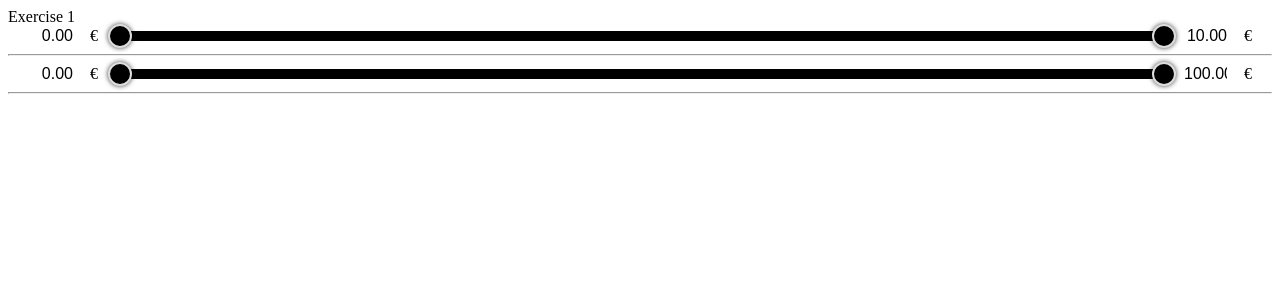
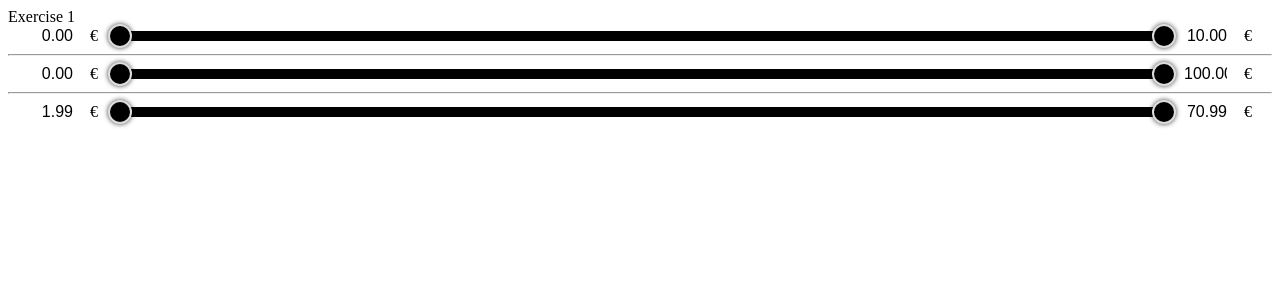
Before and after one commit to JaviviJR/prueba-mango, a React (Vite) app: page /exercise1 in a window 1280 px wide. Shown: the top 300 px of the page. Built offline with nearby package versions, Linux system fonts and the light colour scheme.

Commit message:
18042024

```diff
--- a/src/components/Range.jsx
+++ b/src/components/Range.jsx
@@ -6,40 +6,49 @@ import RangeSlider from './RangeSlider';
 function Range({
     mode,
     range = [],
-	min = 0,
-	max = 0,
+	min: minProp = 0,
+	max: maxProp = 0,
 	onChange,
 	width,
-	// step = 5,
 }) {
+    // const rangedValues = useMemo(() => [...range], [range]);
+    const [min, setMin] = useState(minProp);
+    const [max, setMax] = useState(maxProp);
+    // const [range, setRange] = useState(rangeProp);
+    // const [mode, setMode] = useState(modeProp);
 
     const sliderRef = useRef(null);
     const [sliderWith, setSliderWidth] = useState(null);
     const [sliderLeft, setSliderLeft] = useState(null);
 
     const minBulletRef = useRef(null);
-    const [currentMinValue, setCurrentMinValue] = useState(min);
+    const [currentMinValue, setCurrentMinValue] = useState(0);
 
     const maxBulletRef = useRef(null);
-    const [currentMaxValue, setCurrentMaxValue] = useState(max);
+    const [currentMaxValue, setCurrentMaxValue] = useState(0);
 
     const [isDragging, setIsDragging] = useState(false);
     const elementDragging = useRef(null);
 
-    // useLayoutEffect(() => {
-    //     switch (mode) {
-    //         case 'fixed':
-    //             setCurrentMinValue(Math.min(...range));
-    //             setCurrentMaxValue(Math.min(...range));
-    //             break;
-    //         case 'normal':
-    //             setCurrentMinValue(min);
-    //             setCurrentMaxValue(max);
-    //             break;
-    //         default:
-    //             throw new Error('Invalid mode');
-    //     }
-    // }, [mode, range, min, max]);
+    useLayoutEffect(() => {
+        console.log('useEffect watching props', [mode, range, minProp, maxProp]);
+        switch (mode) {
+            case 'fixed':
+                setMin(Math.min(...range));
+                setMax(Math.max(...range));
+                setCurrentMinValue(Math.min(...range));
+                setCurrentMaxValue(Math.max(...range));
+                break;
+            case 'normal':
+                setMin(min);
+                setMax(max);
+                setCurrentMinValue(min);
+                setCurrentMaxValue(max);
+                break;
+            default:
+                throw new Error('Invalid mode');
+        }
+    }, [mode, range, minProp, maxProp]);
 
     /* DEBUG */
     // const [posX, setPosX] = useState(null);
@@ -58,24 +67,37 @@ function Range({
         bulletRef.current.style.left = `${position + (-1 * 20 / 2)}px`;
     }, [min, max, sliderWith]);
 
+    const getClosestValue = (value) => {
+        return range.reduce((prev, curr) => {
+            return (Math.abs(curr - value) < Math.abs(prev - value) ? curr : prev);
+        });
+    };
+
     const onMinChange = (value) => {
+        if (mode === 'normal') {
             const bulletMin = min;
             const bulletMax = currentMaxValue;
 
             value = Math.max(bulletMin, value);
             value = Math.min(bulletMax, value);
-
+        } else {
+            value = getClosestValue(value);
+        }
         if (!minBulletRef.current) return;
         calculateBulletPosition(minBulletRef, value);
         setCurrentMinValue(value);
     };
 
     const onMaxChange = (value) => {
+        if (mode === 'normal') {
             const bulletMin = currentMinValue;
             const bulletMax = max;
 
             value = Math.max(bulletMin, value);
             value = Math.min(bulletMax, value);
+        } else {
+            value = getClosestValue(value);
+        }
 
         if (!maxBulletRef.current) return;
         calculateBulletPosition(maxBulletRef, value);
--- a/src/pages/Exercise1.jsx
+++ b/src/pages/Exercise1.jsx
@@ -14,7 +14,7 @@ function Exercise1() {
             </div>
             <div>
                 <Range
-                    // mode={'normal'}
+                    mode={'normal'}
                     min={0}
                     max={10.00}
                     onChange={onChange}
@@ -23,20 +23,20 @@ function Exercise1() {
             <hr />
             <div>
                 <Range
-                    // mode={'normal'}
+                    mode={'normal'}
                     min={0}
                     max={100}
                     onChange={onChange}
                 />
             </div>
             <hr />
-            {/* <div>
+            <div>
                 <Range
                     mode={'fixed'}
                     range={[1.99, 5.99, 10.99, 30.99, 50.99, 70.99]}
                     onChange={onChange}
                 />
-            </div> */}
+            </div>
         </>
     );
 }
```
Lines whose indentation alone changed are shown as unchanged.
